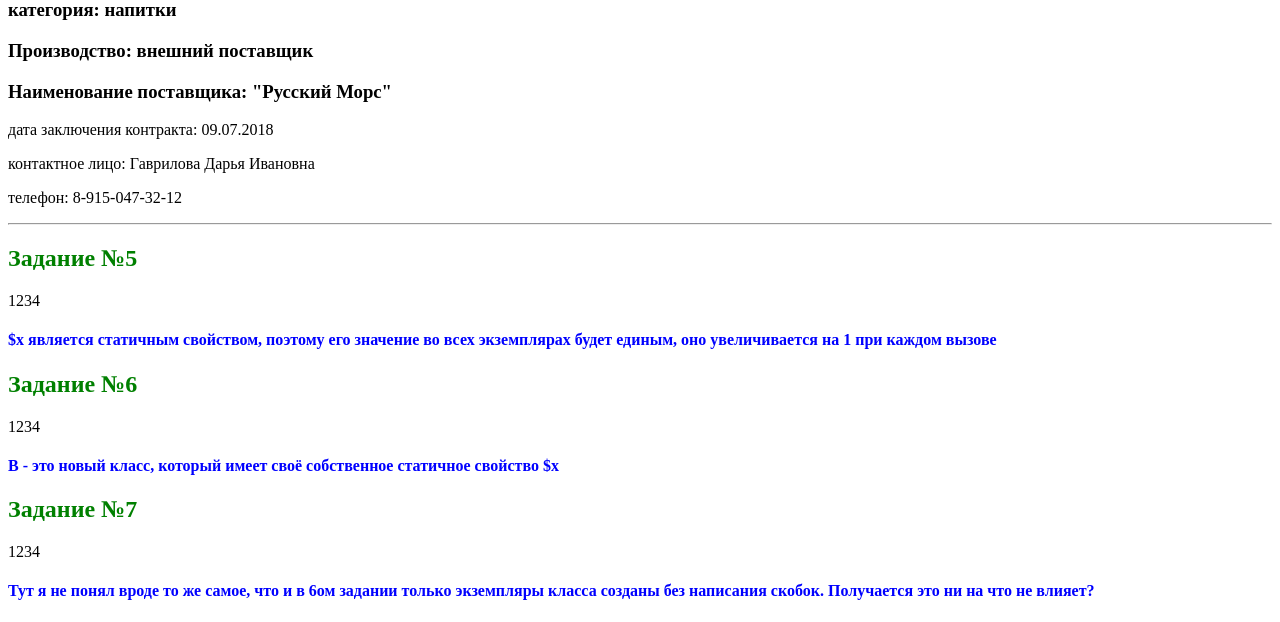
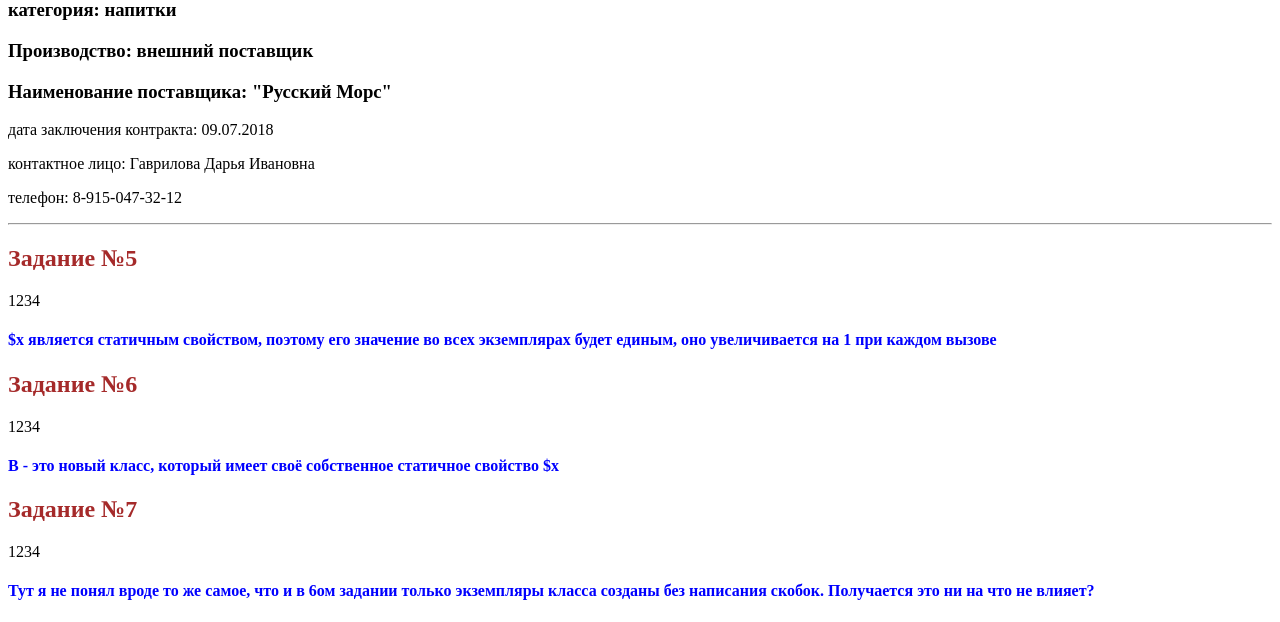
Before and after one commit to Konstantin108/PRO-gbphp, a PHP site: page / in a window 1280 px wide. Shown: the part 1242-1864 px from the top of the page. Run offline with PHP 8.4, Linux system fonts and the light colour scheme.

Commit message:
homework1

```diff
--- a/index.php
+++ b/index.php
@@ -162,7 +162,7 @@ $good5 = new OtherGood(
 echo $good5->display() . '<hr>';
 
 ?>
-<h2 style="color: green">Задание №5</h2>
+<h2 style="color: brown">Задание №5</h2>
 <?php
 
 class A
@@ -182,7 +182,7 @@ $a1->foo();
 $a2->foo();      //$x является статичным свойством, поэтому его значение во всех экземплярах будет единым, оно увеличивается на 1 при 					 //каждом вызове
 ?>
 <h4 style="color: blue">$x является статичным свойством, поэтому его значение во всех экземплярах будет единым, оно увеличивается на 1 при каждом вызове</h4>
-<h2 style="color: green">Задание №6</h2>
+<h2 style="color: brown">Задание №6</h2>
 <?php
 
 class C
@@ -207,7 +207,7 @@ $b1->foo();      //B - это новый класс, который имеет
 
 ?>
 <h4 style="color: blue">B - это новый класс, который имеет своё собственное статичное свойство $x</h4>
-<h2 style="color: green">Задание №7</h2>
+<h2 style="color: brown">Задание №7</h2>
 <?php
 
 class D
```
